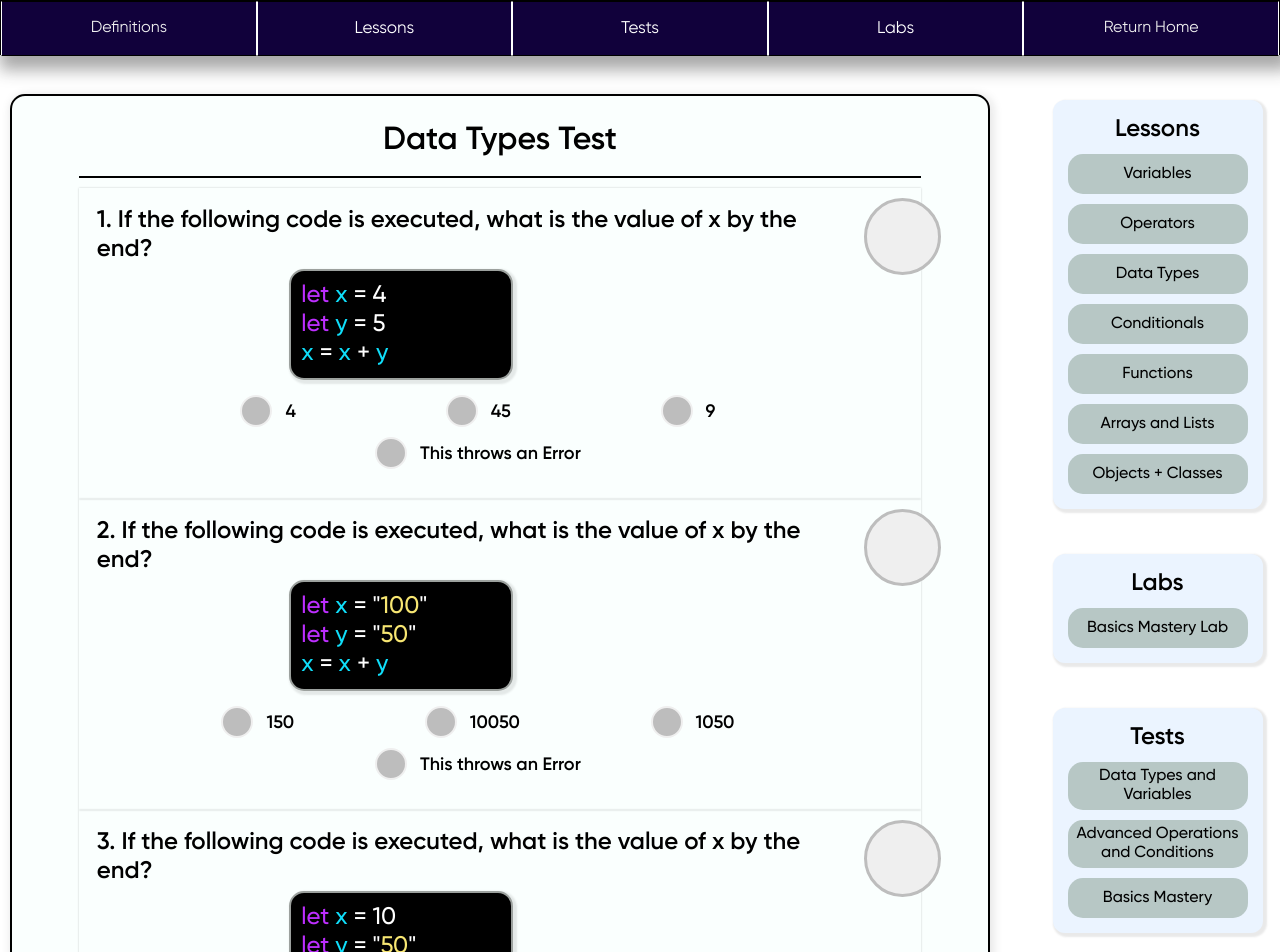
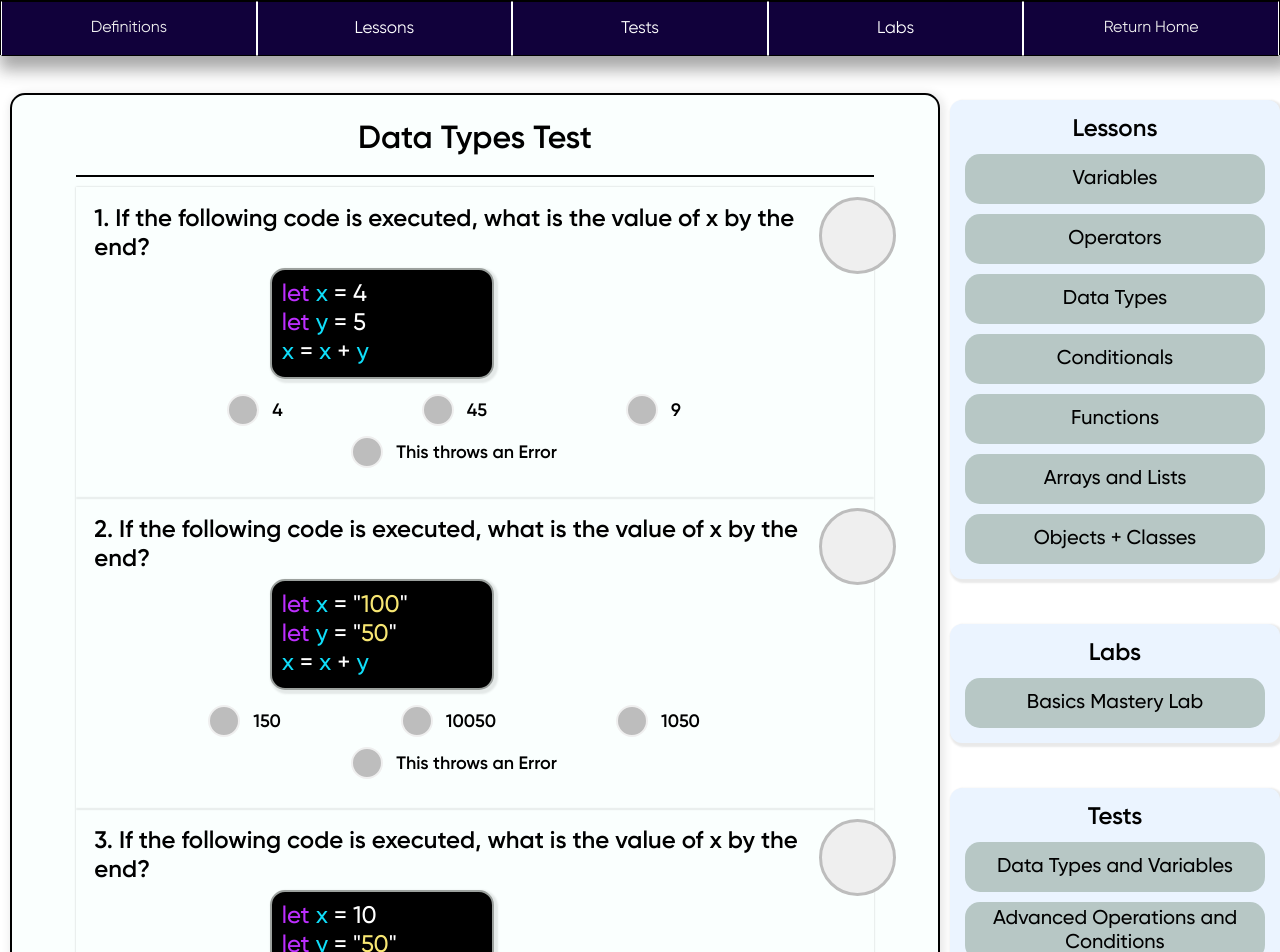
Before and after one commit to NLanese/the-codex, a Next.js app: page /concepts/basics/tests/operators in a window 1280 px wide. Shown: the top 952 px of the page. Built offline with nearby package versions, Linux system fonts and the light colour scheme.

Commit message:
more cleaning

```diff
--- a/components/PagePrefabs/TestTemplatePage.js
+++ b/components/PagePrefabs/TestTemplatePage.js
@@ -7,6 +7,7 @@ import Colors from "../../styles/colors";
 
 // Components
 import CodexList from "../Global/codexList";
+import ListPage from "../Global/codexList"
 
 export const TestTemplatePage = ({
     children,
@@ -34,20 +35,20 @@ export const TestTemplatePage = ({
     // Renders the List of Lessons on the Side Menu
     function renderLessonsList(){
         return(
-            <div style={{
-                display: 'flex', flexDirection: 'column', flex: 1,
-                justifyContent: 'flex-start', alignItems: 'center',
-            }}>
+            <div>
                 <div style={Styles.Sections.subContentBubble}>
                     <div style={{...Styles.Fonts.h1, textAlign: 'center'}}>
-                        Lessons
+                    Lessons
                     </div>
-                    <CodexList
+                    <div style={{display: 'flex', justifyContent: 'center', flexDirection: 'column'}}>
+                    <ListPage
                         items={lessons}
                         onClick={onLessonClick}
-                        size="sm"
+                        size="md"
                     />
+                    </div>
                 </div>
+
             </div>
         )
     }
@@ -55,31 +56,31 @@ export const TestTemplatePage = ({
     // Renders the List of Labs and Tests on the Side Menu
     function renderLabsAndTests(){
         return(
-            <div style={{
-                display: 'flex', flexDirection: 'column', flex: 1,
-                justifyContent: 'flex-start', alignItems: 'center',
-            }}>
+            <div>
                 <div style={Styles.Sections.subContentBubble}>
                     <div style={{...Styles.Fonts.h1, textAlign: 'center'}}>
-                        Labs
+                    Labs
                     </div>
-                    <CodexList
+                    <div style={{display: 'flex', justifyContent: 'center', flexDirection: 'column'}}>
+                    <ListPage
                         items={labs}
                         onClick={onLabsClick}
-                        size="sm"
+                        size="md"
                     />
+                    </div>
                 </div>
 
                 <div style={Styles.Sections.subContentBubble}>
                     <div style={{...Styles.Fonts.h1, textAlign: 'center'}}>
                         Tests
                     </div>
-                    <CodexList
+                    <div style={{display: 'flex', justifyContent: 'center', flexDirection: 'column'}}>
+                    <ListPage
                         items={tests}
                         onClick={onTestsClick}
-                        size="sm"
-                        selected={current}
+                        size="md"
                     />
+                    </div>
                 </div>
             </div>
         )
@@ -103,11 +104,11 @@ export const TestTemplatePage = ({
     return(
         <div style={{display: 'flex', flexDirection: 'row'}}>
             <div style={{
-                padding: 10, paddingRight: 45, flex: 4,
+                padding: 10, flex: 10,
             }}>
                 {children}
             </div>
-            <div style={{flex: 1}}>
+            <div style={{flex: 2, display: 'flex', justifyContent: 'center'}}>
                 {renderSideMenu()}
             </div>
         </div>
```
Also changed, not shown: components/PagePrefabs/LessonTemplatePage.js (+1 -17 lines).
